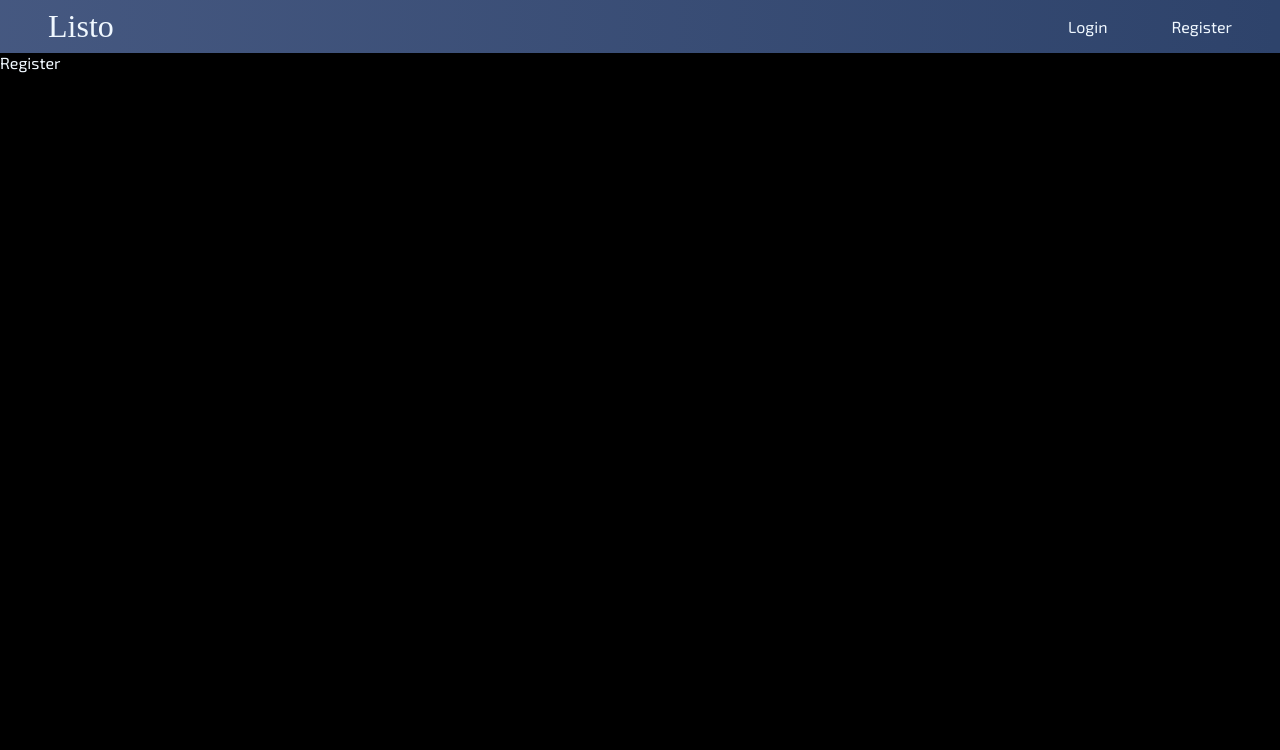
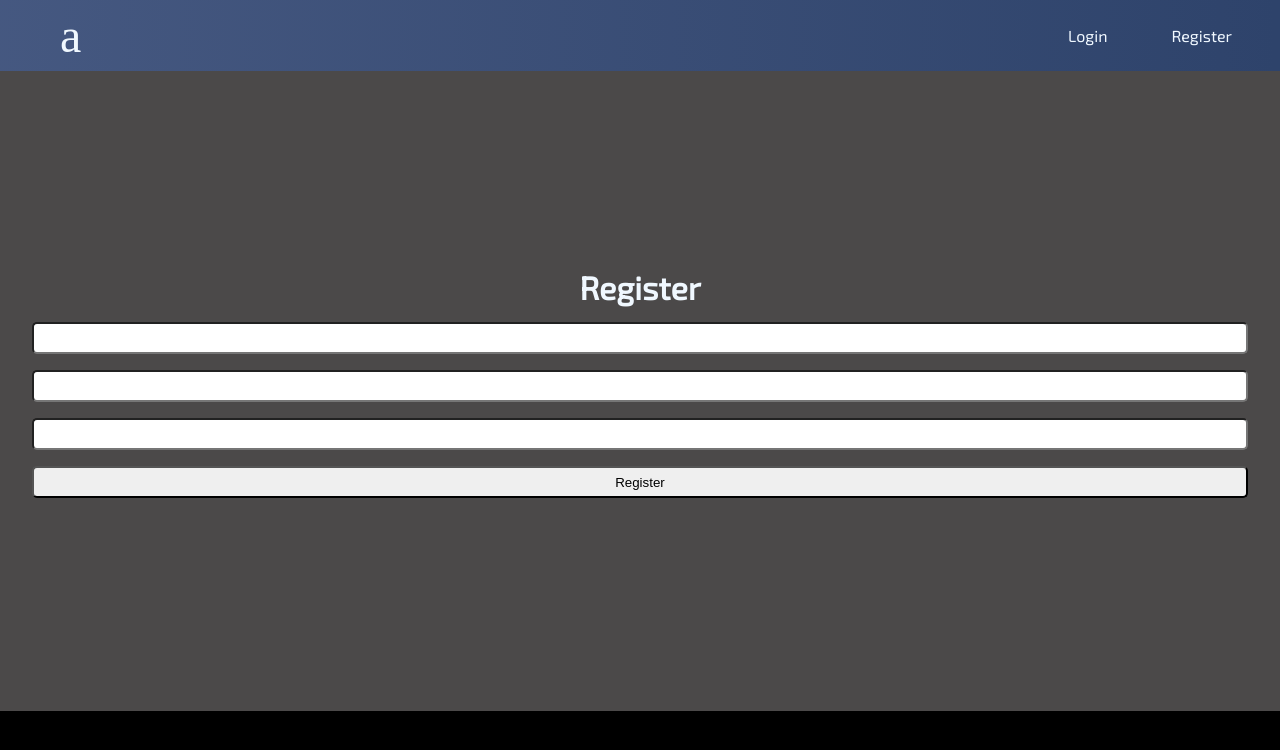
Before and after one commit to SamuelEMason/auth, a React (Vite) app in the folder client/: page /register in a window 1280 px wide. Shown: the top 750 px of the page. Built offline with nearby package versions, Linux system fonts and the light colour scheme; a web font is replaced by a local one.

Commit message:
vercel.json config file added

```diff
--- a/client/src/components/Dropdown.css
+++ b/client/src/components/Dropdown.css
@@ -1,7 +1,6 @@
 .dropdown-menu {
 	position: absolute;
 	right: 0;
-	top: 3.4em;
 	display: flex;
 	align-items: center;
 	flex-direction: column;
--- a/client/src/components/Navbar.css
+++ b/client/src/components/Navbar.css
@@ -21,7 +21,8 @@
 
 .logo {
 	font-family: 'Rubik Maze', cursive;
-	font-size: 2rem;
+	font-size: 3rem;
+	margin-left: 0.25em;
 }
 
 .dropdown {
--- a/client/src/components/Navbar.jsx
+++ b/client/src/components/Navbar.jsx
@@ -18,7 +18,7 @@ const Navbar = () => {
 			<nav className="main-header">
 				<span className="logo">
 					<Link className="nav-link" to="/">
-						Listo
+						a
 					</Link>
 				</span>
 				<ul className="nav-links">
@@ -34,13 +34,12 @@ const Navbar = () => {
 				<div className="dropdown" onClick={dropdownHandler}>
 					{dropdownEnabled ? <AiFillCloseCircle /> : <HiMenuAlt3 />}
 				</div>
-
-				<Dropdown
-					className="dropdown"
-					dropdownEnabled={dropdownEnabled}
-					setDropdownEnabled={setDropdownEnabled}
-				/>
 			</nav>
+			<Dropdown
+				className="dropdown"
+				dropdownEnabled={dropdownEnabled}
+				setDropdownEnabled={setDropdownEnabled}
+			/>
 		</>
 	);
 };
--- a/client/src/index.css
+++ b/client/src/index.css
@@ -13,3 +13,52 @@ body {
 	font-family: 'Exo 2', sans-serif;
 	/* font-family: 'Quicksand', sans-serif; */
 }
+
+.main-container {
+	display: flex;
+	flex-direction: column;
+	align-items: center;
+	justify-content: center;
+
+	width: 100%;
+	height: 80vh;
+	padding: 2em;
+
+	background-color: rgb(75, 73, 73);
+}
+
+/* REGISTER AND LOGIN */
+.register-form {
+	display: flex;
+	flex-direction: column;
+	justify-content: center;
+	align-items: center;
+
+	width: inherit;
+	margin: 1rem;
+
+
+}
+
+.form-control {
+	display: flex;
+	align-items: center;
+	width: inherit;
+
+	margin-bottom: 1rem;
+}
+
+.form-control > input,
+.btn-register {
+	width: inherit;
+	height: 2rem;
+	border-radius: 5px;
+}
+
+
+.input-label {
+	position: relative;
+	right: 10em;
+
+	color: black;
+}
--- a/client/src/pages/Homepage.jsx
+++ b/client/src/pages/Homepage.jsx
@@ -1,7 +1,7 @@
 const Homepage = () => {
 	return (
-		<div>
-
+		<div className="main-container">
+			I&apos;m not sure what to put here
 		</div>
 	);
 };
--- a/client/src/pages/Register.jsx
+++ b/client/src/pages/Register.jsx
@@ -1,8 +1,24 @@
+const Register = () => {
+	return (
+		<div className="main-container">
+			<h1>Register</h1>
+			<form className="register-form">
+				<div className="form-control">
+					<input type="email" name="email" id="email" />
+					{/* <span className="input-label">Email Address</span> */}
+				</div>
+				<div className="form-control">
+					<input type="text" name="username" id="username" />{' '}
+					{/* <span className="input-label">Username</span> */}
+				</div>
+				<div className="form-control">
+					<input type="password" name="password" id="password" />
+					{/* <span className="input-label">Password</span> */}
+				</div>
+				<button className="btn-register">Register</button>
+			</form>
+		</div>
+	);
+};
 
-const Register = () => {
-  return (
-	<div>Register</div>
-  )
-}
-
-export default Register
+export default Register;
```
Also changed, not shown: 1 other file (tests, documents, lock files or other folders).
